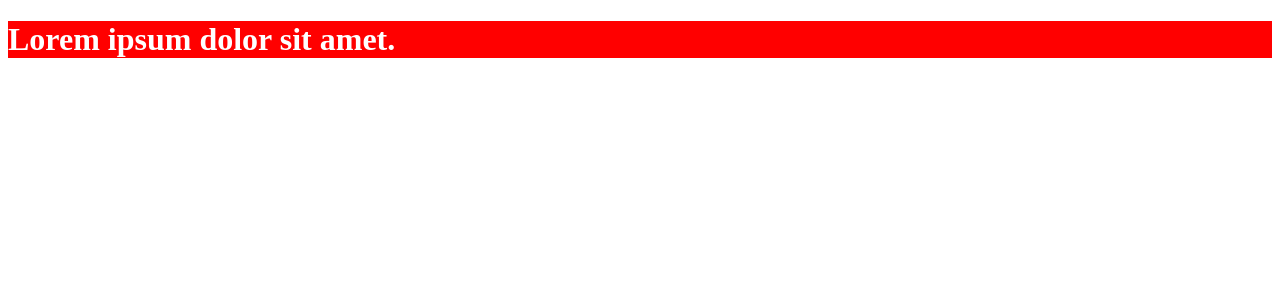
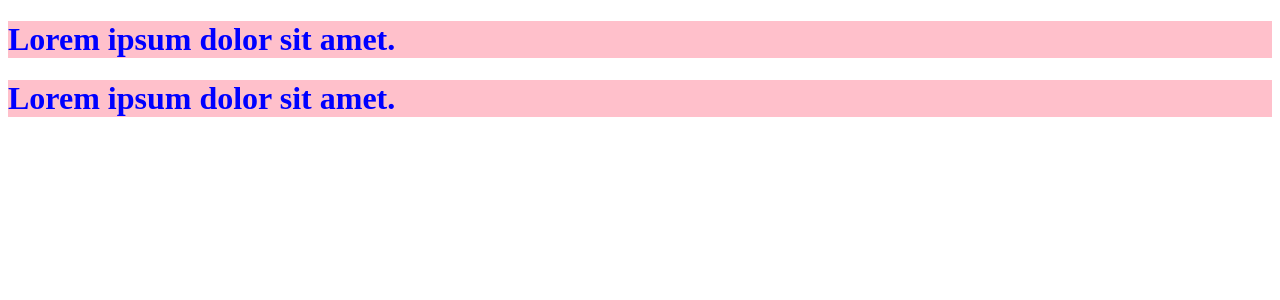
Before and after one commit to sebaek/react20231031, a React (Create React App) app: page / in a window 1280 px wide. Shown: the top 300 px of the page. Built offline with nearby package versions, Linux system fonts and the light colour scheme.

Commit message:
보통의 css 파일을 사용할 때 클래스명 중복이 발생할 수 있음

```diff
--- a/src/App.js
+++ b/src/App.js
@@ -1,9 +1,11 @@
 import { MyText } from "./component/MyText";
+import { MyBlock } from "./component/MyBlock";
 
 function App() {
   return (
     <div>
       <MyText />
+      <MyBlock />
     </div>
   );
 }
--- /dev/null
+++ b/src/component/MyBlock.js
@@ -0,0 +1,9 @@
+import "../style/yourStyle.css";
+
+export function MyBlock() {
+  return (
+    <div>
+      <h1 className="error">Lorem ipsum dolor sit amet.</h1>
+    </div>
+  );
+}
--- /dev/null
+++ b/src/style/yourStyle.css
@@ -0,0 +1,4 @@
+.error {
+    background-color: pink;
+    color: blue;
+}
```
